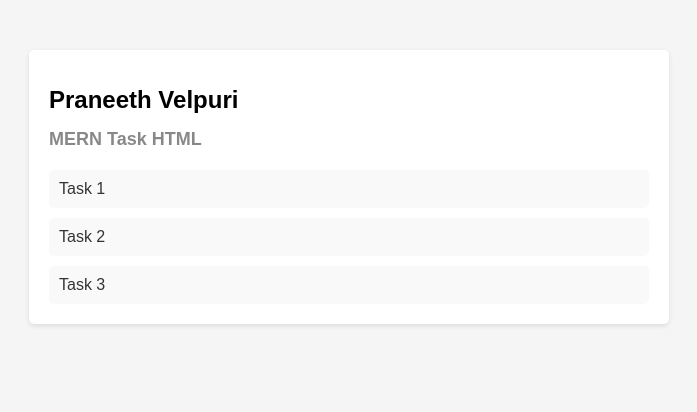
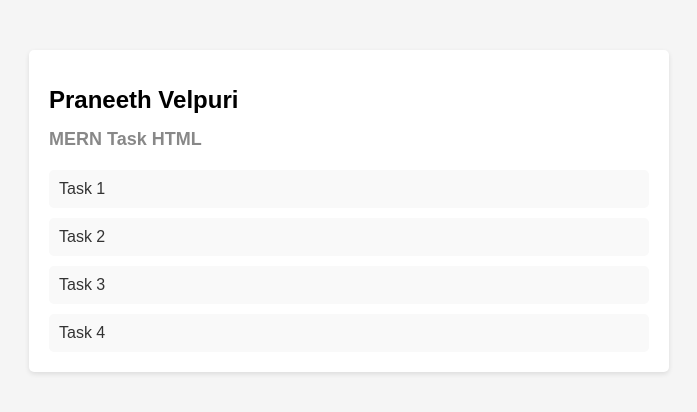
Before and after one commit to praneethvelpuri/HTML-Basics, a plain HTML site: page index.html in a window 1280 px wide. Shown: the whole page, without its empty margins (291-988 px from the left). Drawn offline with Linux system fonts and the light colour scheme.

Commit message:
Add files via upload

```diff
--- a/index.html
+++ b/index.html
@@ -74,12 +74,12 @@
             <li class="list-item"><a href="task1.html">Task 1 </a></li>
             <li class="list-item"><a href="task3.html">Task 2 </a></li>
             <li class="list-item"><a href="task4.html">Task 3 </a></li>
-            <!-- <li class="list-item"><a href="task5.html">Task 4 </a></li>
-            <li class="list-item"><a href="task6.html">Task 5 </a></li>
+            <li class="list-item"><a href="task5.html">Task 4 </a></li>
+            <!-- <li class="list-item"><a href="task6.html">Task 5 </a></li>
             <li class="list-item"><a href="task7.html">Task 6 </a></li>
             <li class="list-item"><a href="task8.html">Task 7 </a></li>
             <li class="list-item"><a href="task9.html">Task 8 </a></li>
-            <li class="list-item"><a href="task10.html">Task 9 </a></li>   -->
+            <li class="list-item"><a href="task10.html">Task 9 </a></li>    -->
 
         </ul>
       </div>
```
